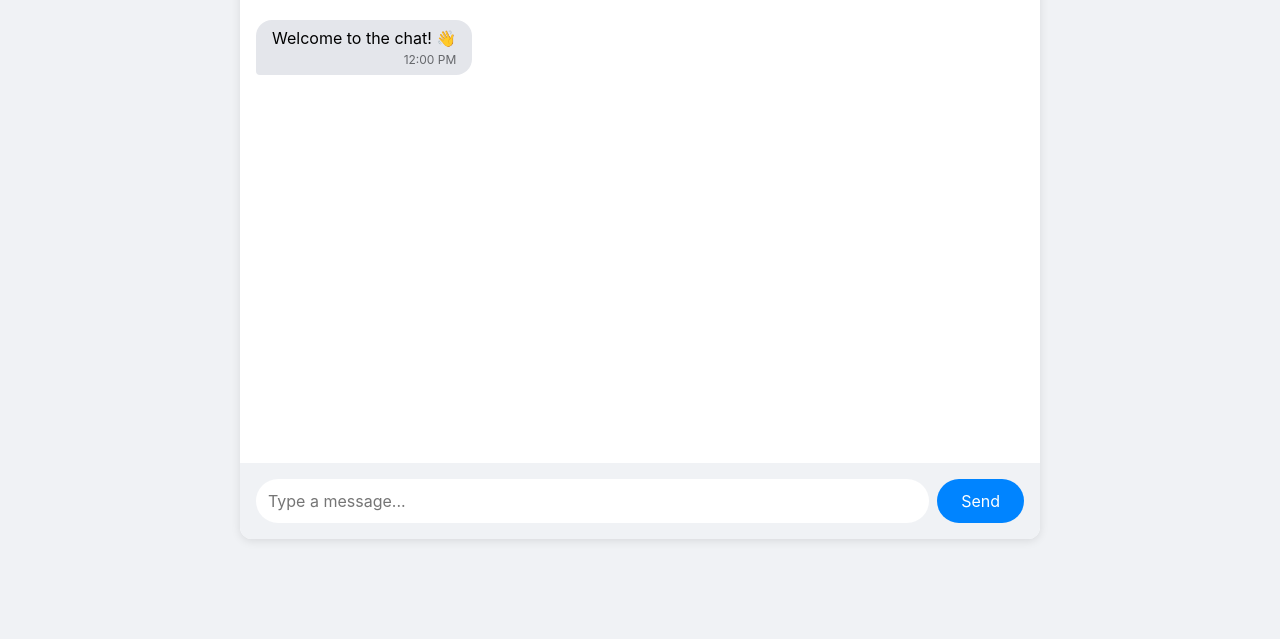
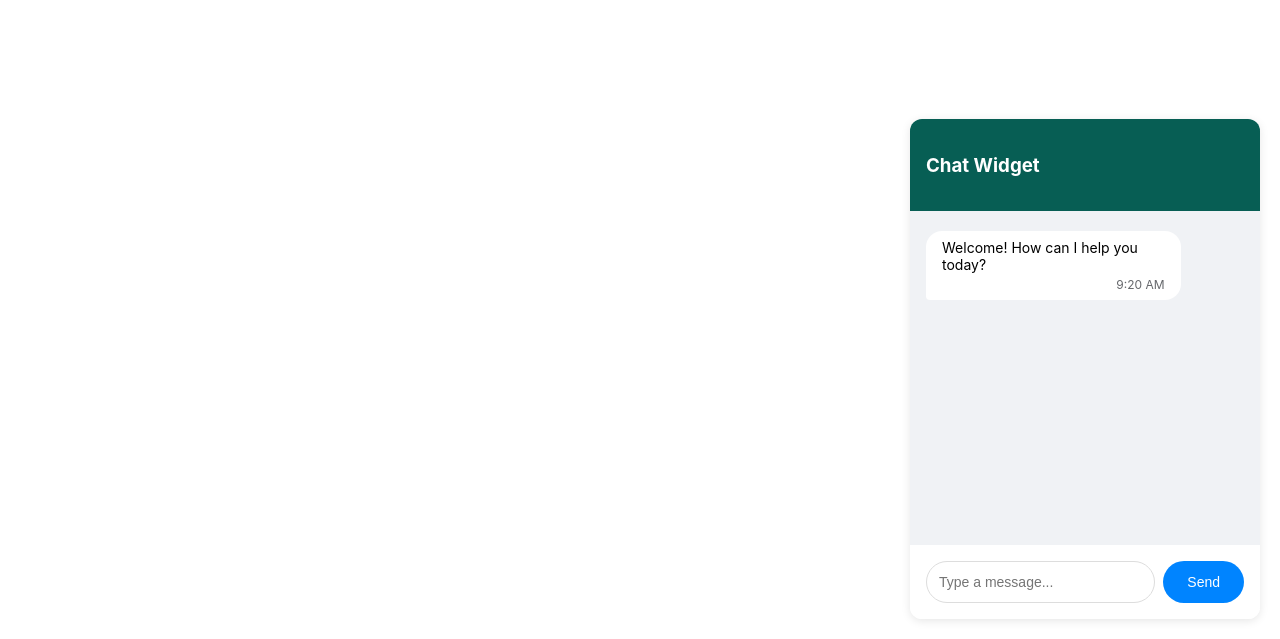
Before and after one commit to SandeepPS1299/static-app, a plain HTML site: page index.html in a window 1280 px wide. Shown: the part 161-800 px from the top of the page. Drawn offline with Linux system fonts and the light colour scheme.

Commit message:
Add chat widget implementation with styling and functionality

```diff
--- /dev/null
+++ b/chat-widget.js
@@ -0,0 +1,177 @@
+(function (w, d) {
+  // Create widget styles
+  const styles = `
+        .chat-widget-container {
+            font-family: -apple-system, BlinkMacSystemFont, "Segoe UI", Roboto, sans-serif;
+            position: fixed;
+            bottom: 20px;
+            right: 20px;
+            width: 350px;
+            height: 500px;
+            background: white;
+            border-radius: 12px;
+            box-shadow: 0 2px 10px rgba(0, 0, 0, 0.1);
+            display: flex;
+            flex-direction: column;
+            z-index: 999999;
+        }
+        .chat-widget-header {
+            padding: 16px;
+            background: #075e54;
+            color: white;
+            border-radius: 12px 12px 0 0;
+            cursor: pointer;
+        }
+        .chat-widget-messages {
+            flex: 1;
+            overflow-y: auto;
+            padding: 16px;
+            display: flex;
+            flex-direction: column;
+            gap: 8px;
+            background: #f0f2f5;
+        }
+        .chat-widget-message {
+            max-width: 70%;
+            padding: 8px 16px;
+            border-radius: 16px;
+            margin: 4px 0;
+            word-wrap: break-word;
+            font-size: 14px;
+        }
+        .chat-widget-message.received {
+            background: white;
+            align-self: flex-start;
+            border-bottom-left-radius: 4px;
+        }
+        .chat-widget-message.sent {
+            background: #0084ff;
+            color: white;
+            align-self: flex-end;
+            border-bottom-right-radius: 4px;
+        }
+        .chat-widget-input {
+            padding: 16px;
+            background: white;
+            border-radius: 0 0 12px 12px;
+            display: flex;
+            gap: 8px;
+        }
+        .chat-widget-input input {
+            flex: 1;
+            padding: 12px;
+            border: 1px solid #ddd;
+            border-radius: 24px;
+            outline: none;
+            font-size: 14px;
+        }
+        .chat-widget-input button {
+            padding: 12px 24px;
+            background: #0084ff;
+            color: white;
+            border: none;
+            border-radius: 24px;
+            cursor: pointer;
+            font-size: 14px;
+        }
+        .chat-widget-timestamp {
+            font-size: 12px;
+            color: #65676b;
+            margin-top: 4px;
+            text-align: right;
+        }
+        .chat-widget-message.sent .chat-widget-timestamp {
+            color: rgba(255, 255, 255, 0.7);
+        }
+    `;
+
+  // Create and inject styles
+  const styleSheet = d.createElement("style");
+  styleSheet.textContent = styles;
+  d.head.appendChild(styleSheet);
+
+  // Create widget HTML
+  const widgetHTML = `
+        <div class="chat-widget-header">
+            <h3>Chat Widget</h3>
+        </div>
+        <div class="chat-widget-messages" id="chatWidgetMessages">
+            <div class="chat-widget-message received">
+                Welcome! How can I help you today?
+                <div class="chat-widget-timestamp">${new Date().toLocaleTimeString(
+                  [],
+                  { hour: "numeric", minute: "2-digit" }
+                )}</div>
+            </div>
+        </div>
+        <div class="chat-widget-input">
+            <input type="text" id="chatWidgetInput" placeholder="Type a message...">
+            <button id="chatWidgetSend">Send</button>
+        </div>
+    `;
+
+  // Create widget container
+  const widget = d.createElement("div");
+  widget.className = "chat-widget-container";
+  widget.innerHTML = widgetHTML;
+
+  // Add widget to page
+  d.body.appendChild(widget);
+
+  // Get DOM elements
+  const messageContainer = d.getElementById("chatWidgetMessages");
+  const messageInput = d.getElementById("chatWidgetInput");
+  const sendButton = d.getElementById("chatWidgetSend");
+
+  // Add message function
+  function addMessage(text, isSent) {
+    const messageDiv = d.createElement("div");
+    messageDiv.className = `chat-widget-message ${
+      isSent ? "sent" : "received"
+    }`;
+
+    const timestamp = new Date().toLocaleTimeString([], {
+      hour: "numeric",
+      minute: "2-digit",
+    });
+
+    messageDiv.innerHTML = `
+            ${text}
+            <div class="chat-widget-timestamp">${timestamp}</div>
+        `;
+
+    messageContainer.appendChild(messageDiv);
+    messageContainer.scrollTop = messageContainer.scrollHeight;
+  }
+
+  // Send message function
+  function sendMessage() {
+    const message = messageInput.value.trim();
+    if (message) {
+      addMessage(message, true);
+      messageInput.value = "";
+
+      // Simulate response
+      setTimeout(() => {
+        const responses = [
+          "Thanks for your message!",
+          "I got your message 😊",
+          "Message received, thank you!",
+          "Thanks for reaching out!",
+          "Got it, thanks!",
+        ];
+        const randomResponse =
+          responses[Math.floor(Math.random() * responses.length)];
+        addMessage(randomResponse, false);
+      }, 1000);
+    }
+  }
+
+  // Event listeners
+  sendButton.addEventListener("click", sendMessage);
+  messageInput.addEventListener("keypress", function (e) {
+    if (e.key === "Enter") {
+      sendMessage();
+    }
+  });
+})(window, document);
--- a/index.html
+++ b/index.html
@@ -3,189 +3,12 @@
   <head>
     <meta charset="UTF-8" />
     <meta name="viewport" content="width=device-width, initial-scale=1.0" />
-    <title>Chat Interface</title>
-    <style>
-      * {
-        margin: 0;
-        padding: 0;
-        box-sizing: border-box;
-        font-family: -apple-system, BlinkMacSystemFont, "Segoe UI", Roboto,
-          sans-serif;
-      }
-
-      body {
-        background-color: #f0f2f5;
-        height: 100vh;
-        display: flex;
-        justify-content: center;
-        align-items: center;
-      }
-
-      .chat-container {
-        width: 100%;
-        max-width: 800px;
-        height: 600px;
-        background: white;
-        border-radius: 12px;
-        box-shadow: 0 2px 10px rgba(0, 0, 0, 0.1);
-        display: flex;
-        flex-direction: column;
-        margin: 20px;
-      }
-
-      .chat-header {
-        padding: 16px;
-        background: #075e54;
-        color: white;
-        border-radius: 12px 12px 0 0;
-      }
-
-      .chat-messages {
-        flex: 1;
-        overflow-y: auto;
-        padding: 16px;
-        display: flex;
-        flex-direction: column;
-        gap: 8px;
-      }
-
-      .message {
-        max-width: 70%;
-        padding: 8px 16px;
-        border-radius: 16px;
-        margin: 4px 0;
-        word-wrap: break-word;
-      }
-
-      .message.received {
-        background: #e4e6eb;
-        align-self: flex-start;
-        border-bottom-left-radius: 4px;
-      }
-
-      .message.sent {
-        background: #0084ff;
-        color: white;
-        align-self: flex-end;
-        border-bottom-right-radius: 4px;
-      }
-
-      .chat-input {
-        padding: 16px;
-        background: #f0f2f5;
-        border-radius: 0 0 12px 12px;
-        display: flex;
-        gap: 8px;
-      }
-
-      .chat-input input {
-        flex: 1;
-        padding: 12px;
-        border: none;
-        border-radius: 24px;
-        outline: none;
-        font-size: 16px;
-      }
-
-      .chat-input button {
-        padding: 12px 24px;
-        background: #0084ff;
-        color: white;
-        border: none;
-        border-radius: 24px;
-        cursor: pointer;
-        font-size: 16px;
-        transition: background 0.3s ease;
-      }
-
-      .chat-input button:hover {
-        background: #0073e6;
-      }
-
-      .timestamp {
-        font-size: 12px;
-        color: #65676b;
-        margin-top: 4px;
-        text-align: right;
-      }
-
-      .received .timestamp {
-        color: #65676b;
-      }
-
-      .sent .timestamp {
-        color: rgba(255, 255, 255, 0.7);
-      }
-    </style>
+    <title>Chat Widget Demo</title>
   </head>
   <body>
-    <div class="chat-container">
-      <div class="chat-header">
-        <h2>Chat Interface</h2>
-      </div>
-      <div class="chat-messages" id="messageContainer">
-        <div class="message received">
-          Welcome to the chat! 👋
-          <div class="timestamp">12:00 PM</div>
-        </div>
-      </div>
-      <div class="chat-input">
-        <input type="text" id="messageInput" placeholder="Type a message..." />
-        <button onclick="sendMessage()">Send</button>
-      </div>
-    </div>
+    <h1>Chat Widget Demo</h1>
+    <p>This is a demo page for the chat widget.</p>
 
-    <script>
-      const messageInput = document.getElementById("messageInput");
-      const messageContainer = document.getElementById("messageContainer");
-
-      // Handle enter key press
-      messageInput.addEventListener("keypress", function (e) {
-        if (e.key === "Enter") {
-          sendMessage();
-        }
-      });
-
-      function sendMessage() {
-        const message = messageInput.value.trim();
-        if (message) {
-          // Add sent message
-          addMessage(message, true);
-          messageInput.value = "";
-
-          // Simulate received message after a delay
-          setTimeout(() => {
-            const responses = [
-              "Thanks for your message!",
-              "I got your message 😊",
-              "Message received, thank you!",
-              "Thanks for reaching out!",
-              "Got it, thanks!",
-            ];
-            const randomResponse =
-              responses[Math.floor(Math.random() * responses.length)];
-            addMessage(randomResponse, false);
-          }, 1000);
-        }
-      }
-
-      function addMessage(text, isSent) {
-        const messageDiv = document.createElement("div");
-        messageDiv.className = `message ${isSent ? "sent" : "received"}`;
-
-        const timestamp = new Date().toLocaleTimeString([], {
-          hour: "numeric",
-          minute: "2-digit",
-        });
-
-        messageDiv.innerHTML = `
-                ${text}
-                <div class="timestamp">${timestamp}</div>
-            `;
-
-        messageContainer.appendChild(messageDiv);
-        messageContainer.scrollTop = messageContainer.scrollHeight;
-      }
-    </script>
+    <script src="chat-widget.js"></script>
   </body>
 </html>
```
